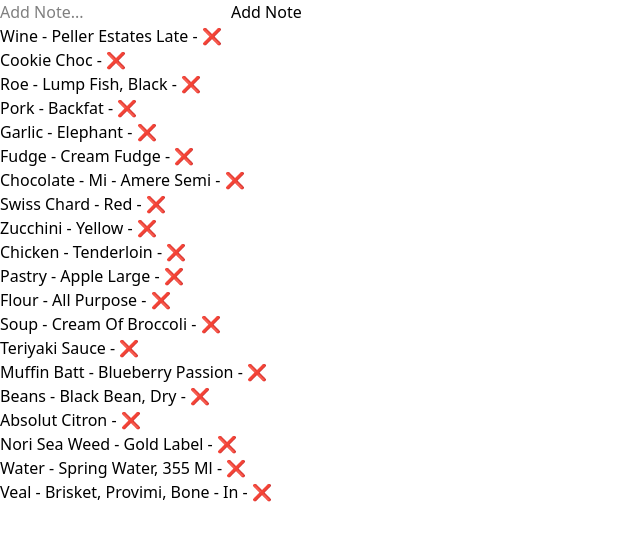
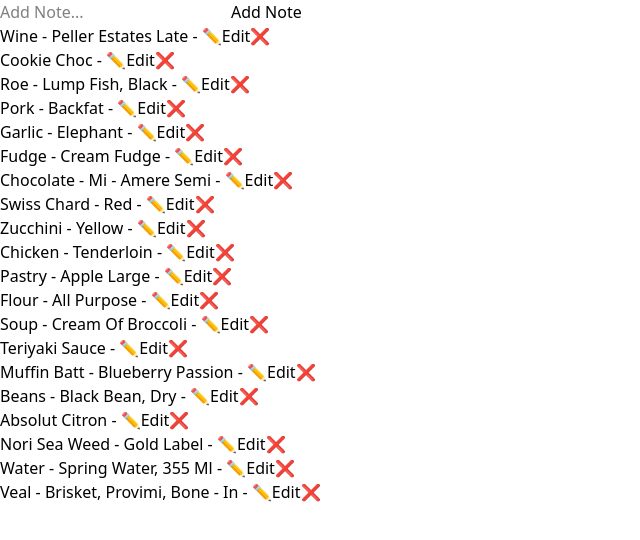
Before and after one commit to PraneethBunny123/All-App, a React (Vite) app: page / in a window 1280 px wide. Shown: the top 540 px of the page, without its empty margins (0-640 px from the left). Built offline with nearby package versions, Linux system fonts and the light colour scheme.

Commit message:
Outsourced the list render as a seperate component

```diff
--- a/src/project-apps/Notes App/NotesApp.jsx
+++ b/src/project-apps/Notes App/NotesApp.jsx
@@ -1,5 +1,6 @@
 import { useEffect, useState } from "react"
 import groceries from "./MOCK_DATA"
+import NotesListRender from "./NotesListRender"
 
 export default function NotesApp() {
     const [notes, setNotes] = useState(() => {
@@ -7,8 +8,6 @@ export default function NotesApp() {
         return savedNotes ? JSON.parse(savedNotes) : groceries
     })
     const [textTyped, setTextTyped] = useState('')
-
-    let filteredNotes = []
 
     function handleOnChange(e) {
         setTextTyped(e.target.value)
@@ -35,7 +34,7 @@ export default function NotesApp() {
     }
 
     function handleRemoveNote(id) {
-        filteredNotes = notes.filter(note => note.id !== id)
+        const filteredNotes = notes.filter(note => note.id !== id)
         setNotes(filteredNotes)
     }
 
@@ -49,14 +48,7 @@ export default function NotesApp() {
             <input value={textTyped} onChange={handleOnChange} type="text" placeholder="Add Note..."/>
             <button onClick={handleAddNotes}>Add Note</button>
 
-            <ul>
-                {notes.map(obj => (
-                    <li key={obj.id}>
-                        {obj.Notes} - <span>{obj.timeStamp}</span>
-                        <button onClick={() => handleRemoveNote(obj.id)}>❌</button>
-                    </li>
-                ))}
-            </ul>
+            <NotesListRender handleRemoveNote={handleRemoveNote} notes={notes}/>
         </div>
     )
 }
--- /dev/null
+++ b/src/project-apps/Notes App/NotesListRender.jsx
@@ -0,0 +1,14 @@
+export default function NotesListRender({notes, handleRemoveNote}) {
+
+    return (
+        <ul>
+            {notes.map(obj => (
+                <li key={obj.id}>
+                    {obj.Notes} - <span>{obj.timeStamp}</span>
+                    <button>✏️Edit</button>
+                    <button onClick={() => handleRemoveNote(obj.id)}>❌</button>
+                </li>
+            ))}
+        </ul>
+    )
+}
```
